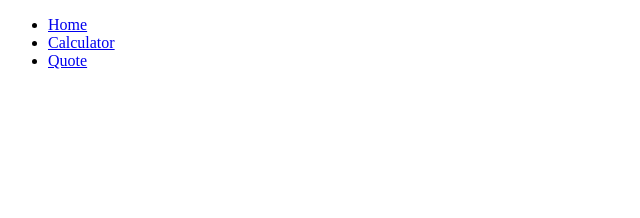
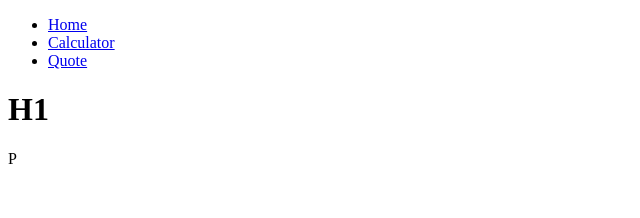
Before and after one commit to thecodechaser/math-magicians, a React (Create React App) app: page /quote in a window 1280 px wide. Shown: the top 218 px of the page, without its empty margins (0-640 px from the left). Built offline with nearby package versions, Linux system fonts and the light colour scheme.

Commit message:
Add router for quote

```diff
--- a/src/App.js
+++ b/src/App.js
@@ -22,7 +22,11 @@ class App extends React.Component {
           <Calculator />
         )}
         />
-
+        <Route path="/quote"
+        element={(
+          <Quote />
+        )}
+        />
       </Routes>
     </>
     );
```
